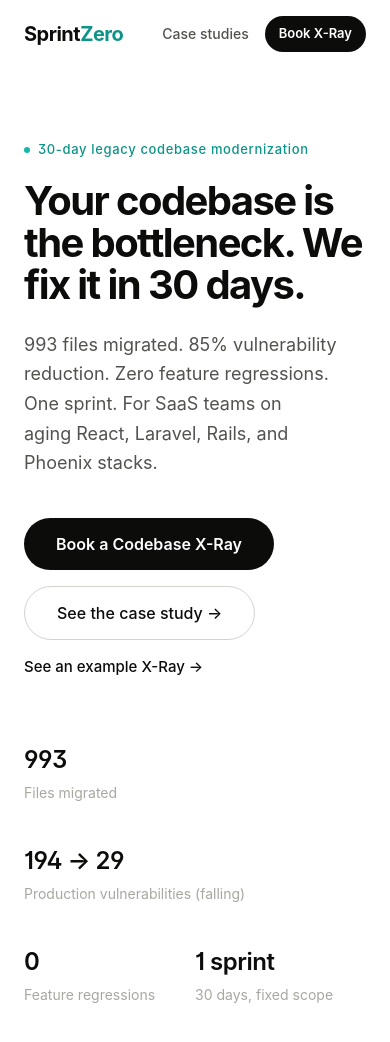
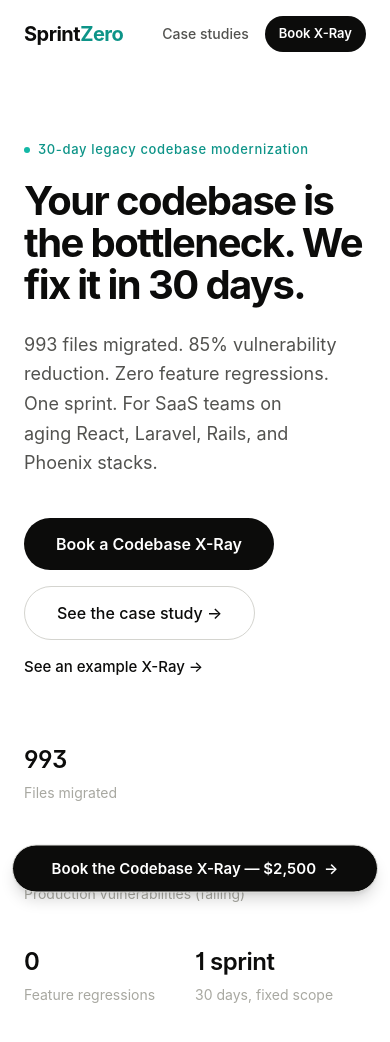
Before and after one commit to marcelfahle/sprintzero, a Next.js app: page / in a window 390 px wide. Shown: the top 1042 px of the page. Built offline with nearby package versions, Linux system fonts and the light colour scheme.

Commit message:
feat(analytics): restore Plausible via withPlausibleProxy + sticky mobile CTA

```diff
--- a/next.config.ts
+++ b/next.config.ts
@@ -1,4 +1,5 @@
 import type { NextConfig } from "next";
+import { withPlausibleProxy } from "next-plausible";
 
 const nextConfig: NextConfig = {
   reactStrictMode: true,
@@ -6,4 +7,6 @@ const nextConfig: NextConfig = {
   typedRoutes: true,
 };
 
-export default nextConfig;
+export default withPlausibleProxy({
+  src: "https://plausible.io/js/pa-yaXxF7dVcKtBSbOtfYd8j.js",
+})(nextConfig);
--- a/package.json
+++ b/package.json
@@ -15,6 +15,7 @@
   },
   "dependencies": {
     "next": "16.2.4",
+    "next-plausible": "^4.0.0",
     "react": "19.2.5",
     "react-dom": "19.2.5"
   },
--- a/src/app/layout.tsx
+++ b/src/app/layout.tsx
@@ -1,5 +1,7 @@
 import type { Metadata, Viewport } from "next";
 import { Geist, Geist_Mono } from "next/font/google";
+import PlausibleProvider from "next-plausible";
+import { StickyMobileCTA } from "@/components/sticky-mobile-cta";
 import "./globals.css";
 
 const geistSans = Geist({
@@ -44,7 +46,12 @@ export const metadata: Metadata = {
 export default function RootLayout({ children }: Readonly<{ children: React.ReactNode }>) {
   return (
     <html lang="en">
-      <body className={`${geistSans.variable} ${geistMono.variable}`}>{children}</body>
+      <body className={`${geistSans.variable} ${geistMono.variable}`}>
+        <PlausibleProvider enabled>
+          {children}
+          <StickyMobileCTA />
+        </PlausibleProvider>
+      </body>
     </html>
   );
 }
--- /dev/null
+++ b/src/components/sticky-mobile-cta.tsx
@@ -0,0 +1,49 @@
+"use client";
+
+import { useEffect, useState } from "react";
+import { BOOKING_URL, XRAY_PRICE } from "@/lib/constants";
+
+const SHOW_AFTER_PX = 600;
+const HIDE_NEAR_BOTTOM_PX = 800;
+
+export function StickyMobileCTA() {
+  const [visible, setVisible] = useState(false);
+
+  useEffect(() => {
+    const onScroll = () => {
+      const scrollY = window.scrollY;
+      const distanceToBottom =
+        document.documentElement.scrollHeight - (scrollY + window.innerHeight);
+      setVisible(scrollY > SHOW_AFTER_PX && distanceToBottom > HIDE_NEAR_BOTTOM_PX);
+    };
+    onScroll();
+    window.addEventListener("scroll", onScroll, { passive: true });
+    window.addEventListener("resize", onScroll);
+    return () => {
+      window.removeEventListener("scroll", onScroll);
+      window.removeEventListener("resize", onScroll);
+    };
+  }, []);
+
+  return (
+    <div
+      aria-hidden={!visible}
+      className={`fixed inset-x-0 bottom-0 z-40 transition-transform duration-200 ease-out md:hidden ${
+        visible ? "translate-y-0" : "translate-y-full"
+      }`}
+      style={{ paddingBottom: "max(env(safe-area-inset-bottom), 0.5rem)" }}
+    >
+      <div className="mx-3 mb-3 rounded-full border border-border-default bg-fg-primary px-4 py-3 shadow-lg shadow-black/15">
+        <a
+          href={BOOKING_URL}
+          target="_blank"
+          rel="noopener noreferrer"
+          className="flex items-center justify-center gap-2 text-[15px] font-semibold text-fg-inverse"
+        >
+          Book the Codebase X-Ray — {XRAY_PRICE}
+          <span aria-hidden>→</span>
+        </a>
+      </div>
+    </div>
+  );
+}
```
Also changed, not shown: 1 other file (tests, documents, lock files or other folders).
